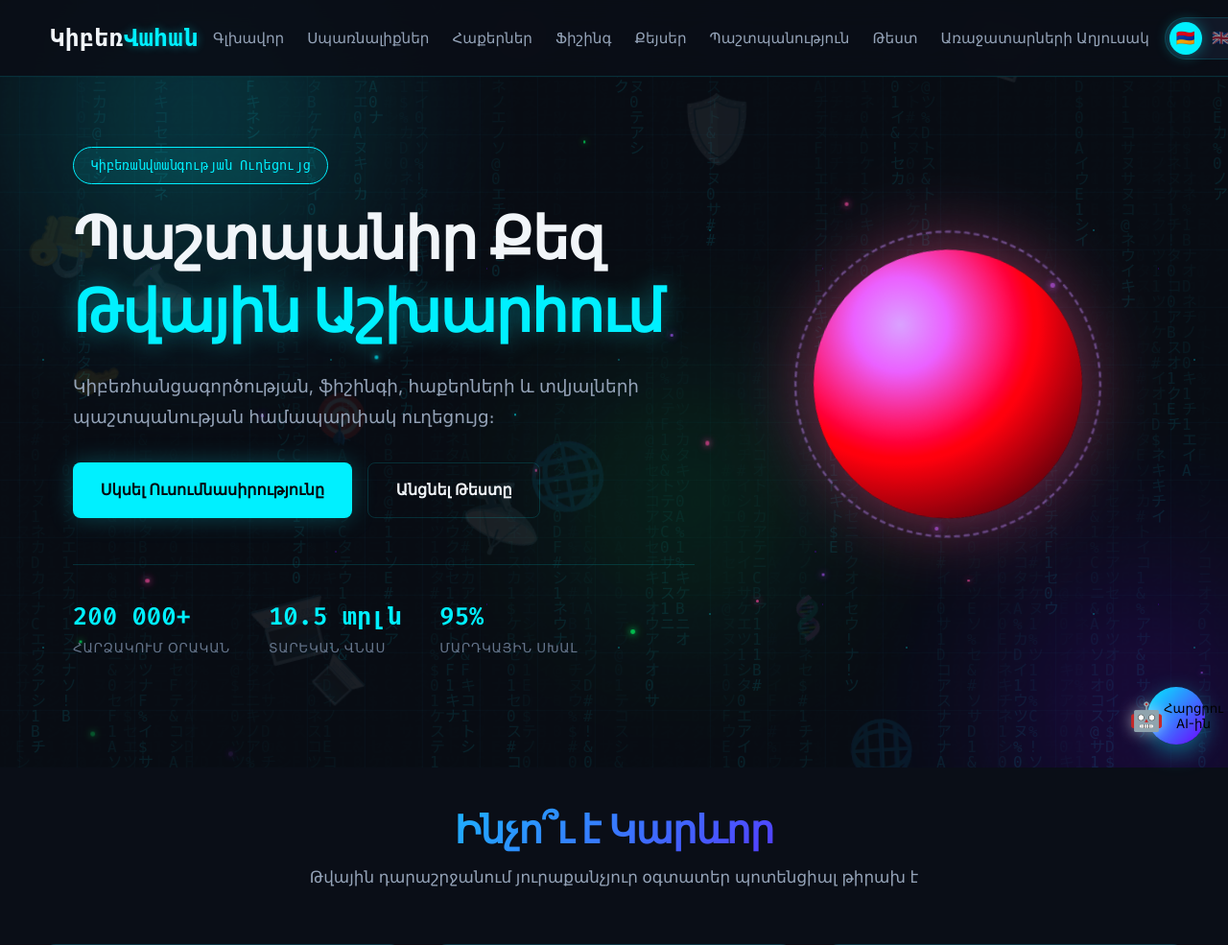
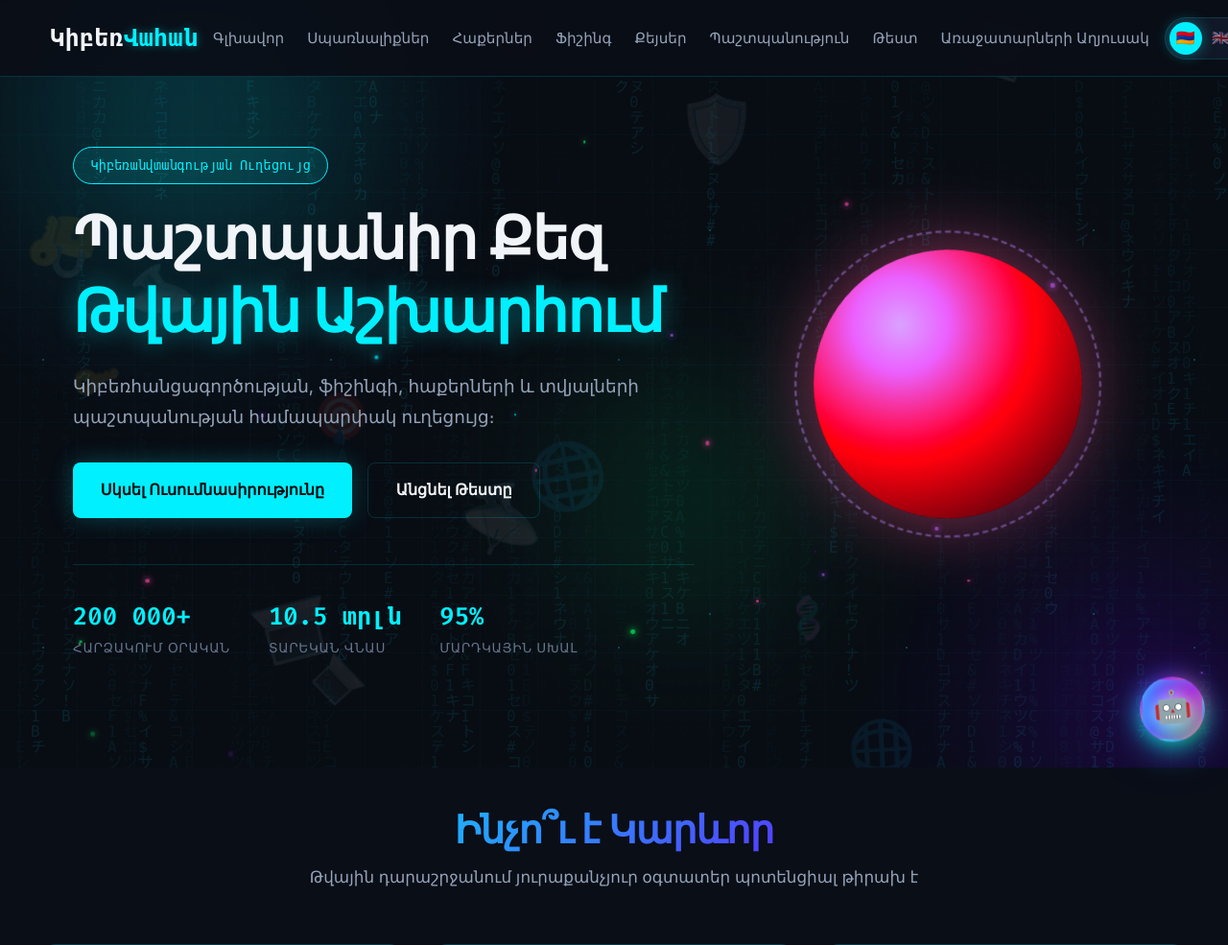
Before and after one commit to 01narek10/Cyberattacks, a Flask app: page / in a window 1280 px wide; the page is wider, and only the part inside the window is pictured. Shown: the top 985 px of that part at 96% size. Run offline with Flask 3, Linux system fonts and the light colour scheme; some libraries are stand-ins or nearby versions.

Commit message:
Update style.css

```diff
--- a/static/style.css
+++ b/static/style.css
@@ -2906,83 +2906,162 @@ body.light-mode .float-item {
     right: 24px;
     z-index: 9999;
     font-family: var(--font-main);
-}
-
+    user-select: none;
+}
+
+/* ԿՈՃԱԿԸ */
 .chat-toggle {
-    width: 60px;
-    height: 60px;
+    position: relative;
+    width: 68px;
+    height: 68px;
     border-radius: 50%;
-    background: linear-gradient(135deg, var(--primary-color), var(--secondary-color));
-    border: none;
-    cursor: pointer;
-    box-shadow: 0 8px 25px rgba(0, 240, 255, 0.4);
-    transition: all var(--t-fast);
-    position: relative;
+    background: linear-gradient(135deg, #00f0ff 0%, #7000ff 50%, #ec4899 100%);
+    border: 3px solid rgba(255, 255, 255, 0.15);
+    cursor: grab;
+    box-shadow:
+        0 8px 32px rgba(0, 240, 255, 0.5),
+        0 0 60px rgba(112, 0, 255, 0.3),
+        inset 0 2px 10px rgba(255, 255, 255, 0.2);
+    transition: box-shadow 0.3s, transform 0.3s;
     display: flex;
     align-items: center;
     justify-content: center;
+    animation: chatFloat 3s ease-in-out infinite;
+}
+
+.chat-toggle:active {
+    cursor: grabbing;
 }
 
 .chat-toggle:hover {
-    transform: scale(1.1) rotate(5deg);
-    box-shadow: 0 12px 35px rgba(0, 240, 255, 0.6);
+    box-shadow:
+        0 12px 45px rgba(0, 240, 255, 0.8),
+        0 0 80px rgba(112, 0, 255, 0.5),
+        inset 0 2px 10px rgba(255, 255, 255, 0.3);
+    transform: scale(1.08);
+}
+
+.chat-toggle.dragging {
+    animation: none;
+    transform: scale(0.95);
+    cursor: grabbing;
+}
+
+.chat-toggle-glow {
+    position: absolute;
+    inset: -4px;
+    border-radius: 50%;
+    background: conic-gradient(from 0deg, #00f0ff, #7000ff, #ec4899, #00ff66, #00f0ff);
+    opacity: 0.6;
+    filter: blur(10px);
+    z-index: -1;
+    animation: chatRotate 4s linear infinite;
 }
 
 .chat-toggle-icon {
-    font-size: 1.8rem;
-    filter: drop-shadow(0 0 8px rgba(255, 255, 255, 0.5));
-}
-
-.chat-notification {
+    font-size: 2rem;
+    filter: drop-shadow(0 0 10px rgba(255, 255, 255, 0.8));
+    animation: chatBounce 2s ease-in-out infinite;
+    pointer-events: none;
+}
+
+.chat-toggle-tooltip {
     position: absolute;
-    top: -4px;
-    right: -4px;
-    width: 22px;
-    height: 22px;
-    background: var(--accent-red);
-    color: white;
-    border-radius: 50%;
-    display: flex;
-    align-items: center;
-    justify-content: center;
-    font-size: 0.75rem;
-    font-weight: 800;
-    box-shadow: 0 0 10px rgba(255, 0, 85, 0.7);
-    animation: heartbeat 2s ease-in-out infinite;
-}
-
-.chat-notification.hidden { display: none; }
-
+    bottom: 105%;
+    left: 50%;
+    transform: translateX(-50%) translateY(5px);
+    background: var(--bg-card);
+    color: var(--text-main);
+    padding: 0.5rem 0.9rem;
+    border-radius: 8px;
+    border: 1px solid var(--primary-color);
+    font-size: 0.8rem;
+    font-weight: 600;
+    white-space: nowrap;
+    opacity: 0;
+    visibility: hidden;
+    transition: all 0.25s ease;
+    box-shadow: 0 4px 20px rgba(0, 240, 255, 0.3);
+    pointer-events: none;
+}
+
+.chat-toggle-tooltip::after {
+    content: '';
+    position: absolute;
+    top: 100%;
+    left: 50%;
+    transform: translateX(-50%);
+    border: 6px solid transparent;
+    border-top-color: var(--primary-color);
+}
+
+.chat-toggle:hover .chat-toggle-tooltip {
+    opacity: 1;
+    visibility: visible;
+    transform: translateX(-50%) translateY(0);
+}
+
+/* Երբ panel-ը բաց է — կոճակը թաքնվում է */
+.chat-widget.open .chat-toggle {
+    opacity: 0;
+    pointer-events: none;
+    transform: scale(0.5);
+}
+
+@keyframes chatFloat {
+    0%, 100% { transform: translateY(0); }
+    50% { transform: translateY(-8px); }
+}
+
+@keyframes chatRotate {
+    to { transform: rotate(360deg); }
+}
+
+@keyframes chatBounce {
+    0%, 100% { transform: translateY(0) rotate(0deg); }
+    25% { transform: translateY(-4px) rotate(-5deg); }
+    75% { transform: translateY(-4px) rotate(5deg); }
+}
+
+/* PANEL */
 .chat-panel {
     position: absolute;
-    bottom: 75px;
-    right: 0;
-    width: 380px;
+    width: 400px;
     max-width: calc(100vw - 32px);
-    height: 550px;
+    height: 580px;
     max-height: calc(100vh - 120px);
     background: var(--bg-card);
     border: 1px solid var(--glass-border);
-    border-radius: var(--radius-md);
-    box-shadow: 0 20px 60px rgba(0, 0, 0, 0.6), 0 0 40px rgba(0, 240, 255, 0.15);
+    border-radius: 18px;
+    box-shadow:
+        0 25px 70px rgba(0, 0, 0, 0.7),
+        0 0 50px rgba(0, 240, 255, 0.2);
     display: flex;
     flex-direction: column;
     overflow: hidden;
-    animation: chatSlideIn 0.3s ease;
-}
+    animation: chatSlideIn 0.35s cubic-bezier(0.34, 1.56, 0.64, 1);
+    pointer-events: auto;
+    user-select: text;
+}
+
+/* Panel-ը հայտնվում է կոճակից վերև կամ ներքև՝ կախված դիրքից */
+.chat-widget.open .chat-panel { display: flex; }
+.chat-panel.hidden { display: none; }
 
 @keyframes chatSlideIn {
-    from { opacity: 0; transform: translateY(20px) scale(0.95); }
+    from { opacity: 0; transform: translateY(20px) scale(0.9); }
     to   { opacity: 1; transform: translateY(0) scale(1); }
 }
 
+/* Header */
 .chat-header {
-    background: linear-gradient(135deg, var(--primary-color), var(--secondary-color));
+    background: linear-gradient(135deg, #00f0ff 0%, #7000ff 100%);
     padding: 1rem 1.2rem;
     display: flex;
     justify-content: space-between;
     align-items: center;
     color: var(--bg-darker);
+    flex-shrink: 0;
 }
 
 .chat-header-info {
```
Also changed, not shown: other parts of static/style.css (+64 -42 lines).
